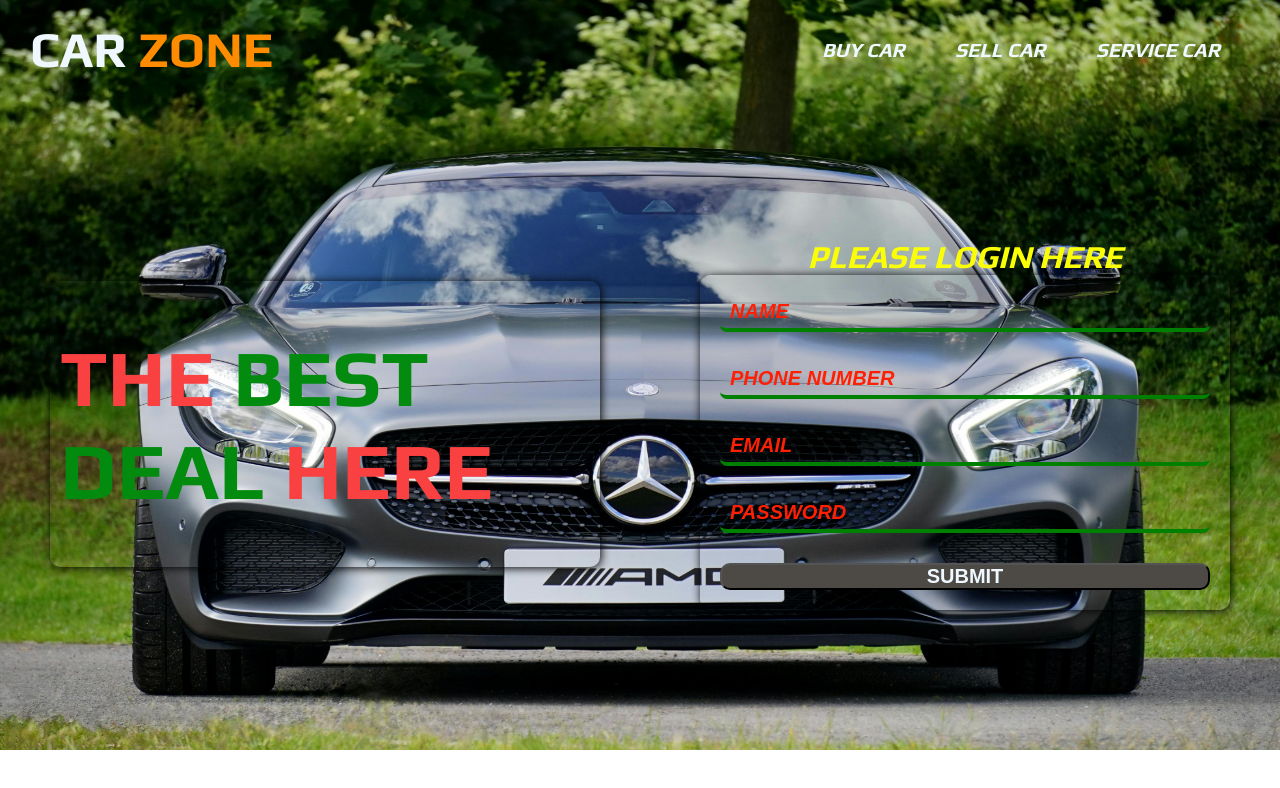
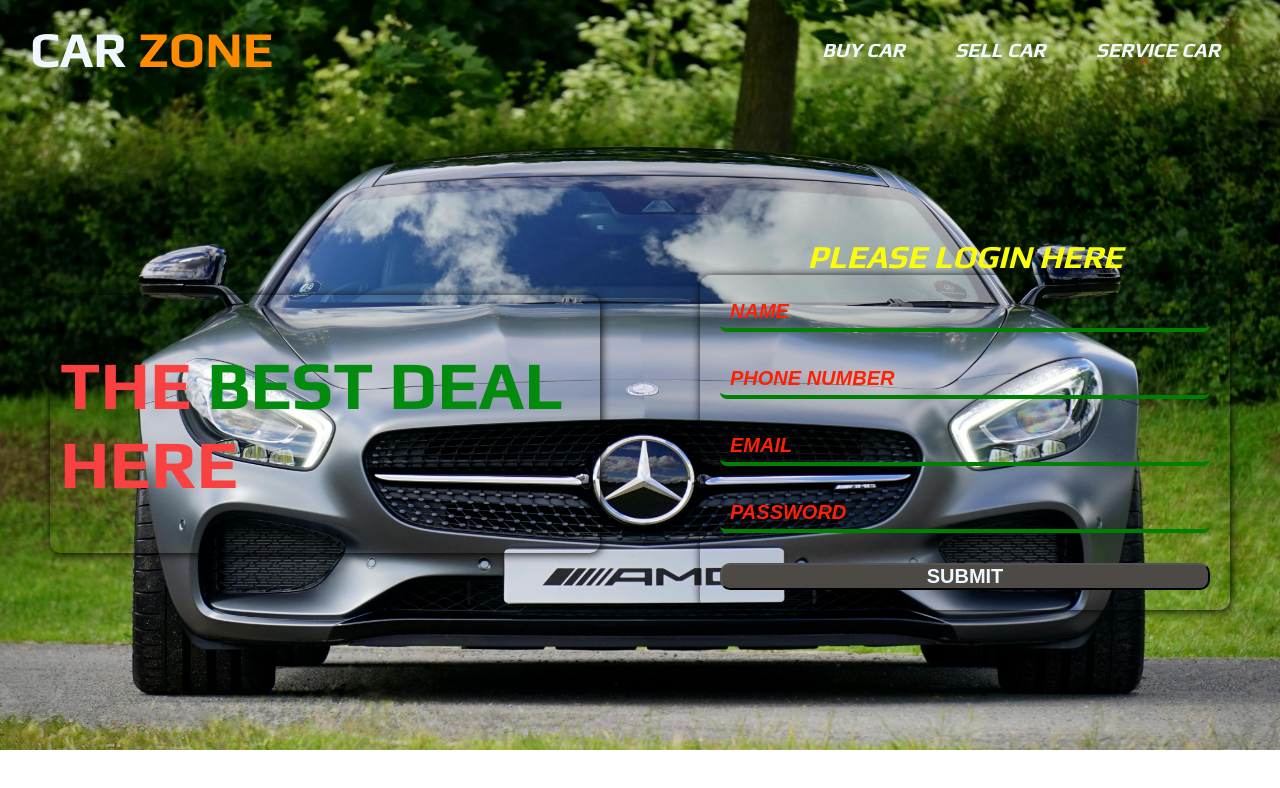
Before and after one commit to 46580sojol/my-first-simple-project, a plain HTML site: page index.html in a window 1280 px wide. Drawn offline with Linux system fonts and the light colour scheme.

```diff
--- a/styles/style.css
+++ b/styles/style.css
@@ -127,7 +127,7 @@ input[type="submit"]{
 .box-1 h1{
     color: rgb(250, 65, 65);
     font-weight: 900;
-    font-size: 80px;
+    font-size: 68px;
 }
 /* .box-1 p{
     color: rgb(226, 38, 179);
```
